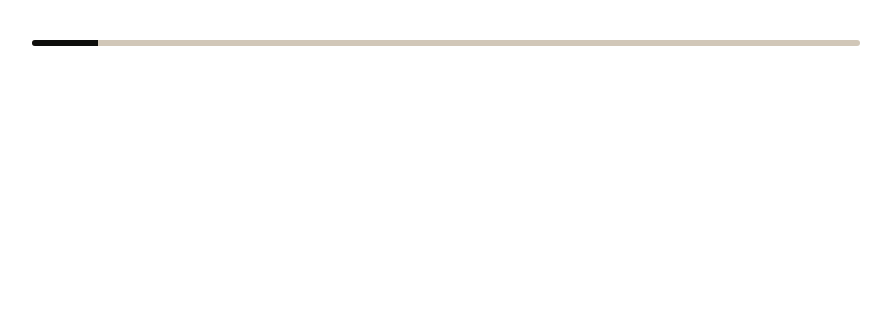
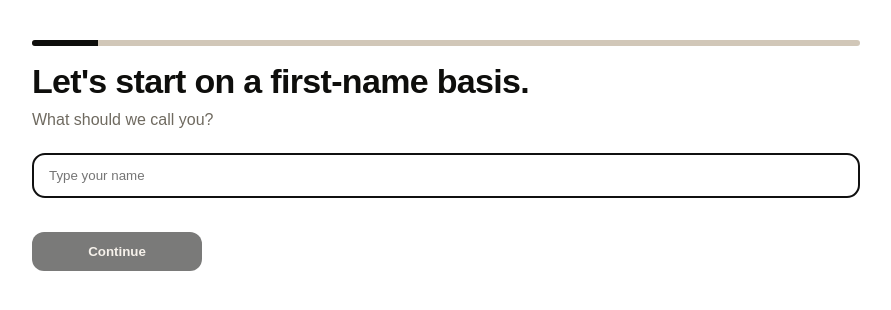
Before and after one commit to epicurean-stack/epicurean, a Next.js app: page /quiz in a window 1280 px wide. Shown: the top 310 px of the page, without its empty margins (194-1085 px from the left). Built offline with nearby package versions, Linux system fonts and the light colour scheme.

Commit message:
Update quiz.tsx

```diff
--- a/pages/quiz.tsx
+++ b/pages/quiz.tsx
@@ -1,6 +1,7 @@
 // pages/quiz.tsx
 import React, { useEffect, useMemo, useRef, useState } from "react";
 import { useRouter } from "next/router";
+import { AnimatePresence, motion } from "framer-motion";
 
 /** ---------------------------
  *  Types
@@ -492,9 +493,133 @@ export default function QuizPage() {
         <div className="bar" style={{ width: `${progress}%` }} />
       </div>
 
-      <div key={stepIndex}>
-  {/* question content */}
-</div>
+      <AnimatePresence mode="wait">
+        {!results && !submitting && !error && (
+          <StepCard>
+            {step.type === "text" && (
+              <>
+                <h1>{step.title}</h1>
+                {step.subtitle && <p className="sub">{step.subtitle}</p>}
+                <input
+                  ref={inputRef}
+                  className="input"
+                  placeholder={step.placeholder}
+                  defaultValue={state.name || ""}
+                  onKeyDown={(e) => {
+                    if (e.key === "Enter") {
+                      const name = (e.target as HTMLInputElement).value.trim();
+                      setState((s) => ({ ...s, name }));
+                      go(1);
+                    }
+                  }}
+                  onBlur={(e) =>
+                    setState((s) => ({ ...s, name: e.target.value.trim() }))
+                  }
+                />
+                <div className="actions">
+                  {canGoBack && (
+                    <button className="link" onClick={() => go(-1)} type="button">
+                      Back
+                    </button>
+                  )}
+                  <button
+                    className="primary"
+                    onClick={() => go(1)}
+                    disabled={!state.name}
+                    type="button"
+                  >
+                    Continue
+                  </button>
+                </div>
+              </>
+            )}
+
+            {step.type === "single" && (
+              <>
+                <h1>{step.title}</h1>
+                {step.subtitle && <p className="sub">{step.subtitle}</p>}
+                {renderButtons(step.options, step.id)}
+                {canGoBack && (
+                  <div className="actions">
+                    <button className="link" onClick={() => go(-1)} type="button">
+                      Back
+                    </button>
+                  </div>
+                )}
+              </>
+            )}
+
+            {step.type === "multi" && (
+              <>
+                <h1>{step.title}</h1>
+                {step.subtitle && <p className="sub">{step.subtitle}</p>}
+                {renderMulti(step.options, step.id)}
+              </>
+            )}
+          </StepCard>
+        )}
+
+        {submitting && (
+          <motion.section
+            className="card"
+            key="loading"
+            initial={{ opacity: 0 }}
+            animate={{ opacity: 1 }}
+          >
+            <h1>Finding your matches…</h1>
+            <p className="sub">We’re searching Epicurean experiences for you.</p>
+          </motion.section>
+        )}
+
+        {error && !submitting && (
+          <motion.section
+            className="card"
+            key="error"
+            initial={{ opacity: 0 }}
+            animate={{ opacity: 1 }}
+          >
+            <h1>Something went wrong</h1>
+            <p className="sub">{error}</p>
+            <button className="primary" onClick={() => setError(null)} type="button">
+              Try again
+            </button>
+          </motion.section>
+        )}
+
+        {results && !submitting && (
+          <motion.section
+            className="card"
+            key="results"
+            initial={{ opacity: 0, y: 10 }}
+            animate={{ opacity: 1, y: 0 }}
+          >
+            <h1>Your recommendations</h1>
+            <ul className="list">
+              {results.map((r: any, i: number) => (
+                <li key={r?.id || i} className="result">
+                  <div className="title">
+                    {r?.title || r?.fields?.Title || "Untitled Experience"}
+                  </div>
+                  <div className="meta">
+                    <span>
+                      {(r?.format || r?.fields?.Format) ?? "—"} ·{" "}
+                      {(r?.cuisine || r?.fields?.Cuisine_Focus) ?? "—"}
+                    </span>
+                  </div>
+                  <div className="desc">
+                    {r?.description || r?.fields?.Description || "—"}
+                  </div>
+                </li>
+              ))}
+            </ul>
+            <div className="actions">
+              <button className="link" onClick={() => setResults(null)} type="button">
+                Restart quiz
+              </button>
+            </div>
+          </motion.section>
+        )}
+      </AnimatePresence>
 
       <style jsx>{`
   /* ------------- Theme tokens ------------- */
```
